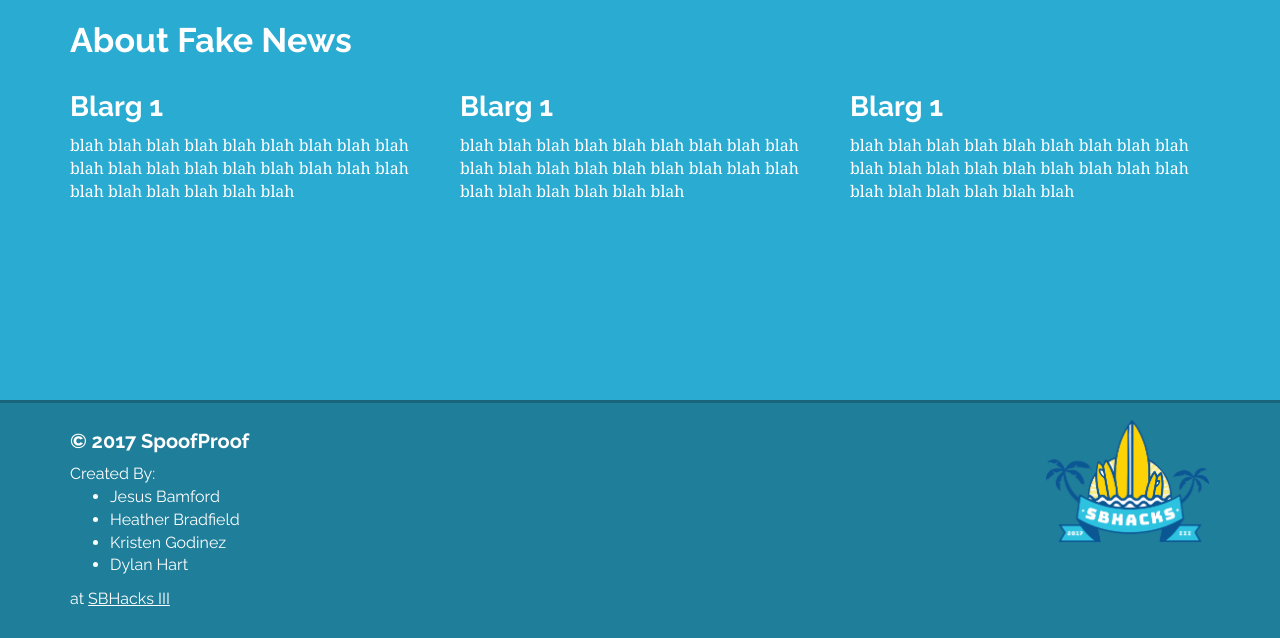
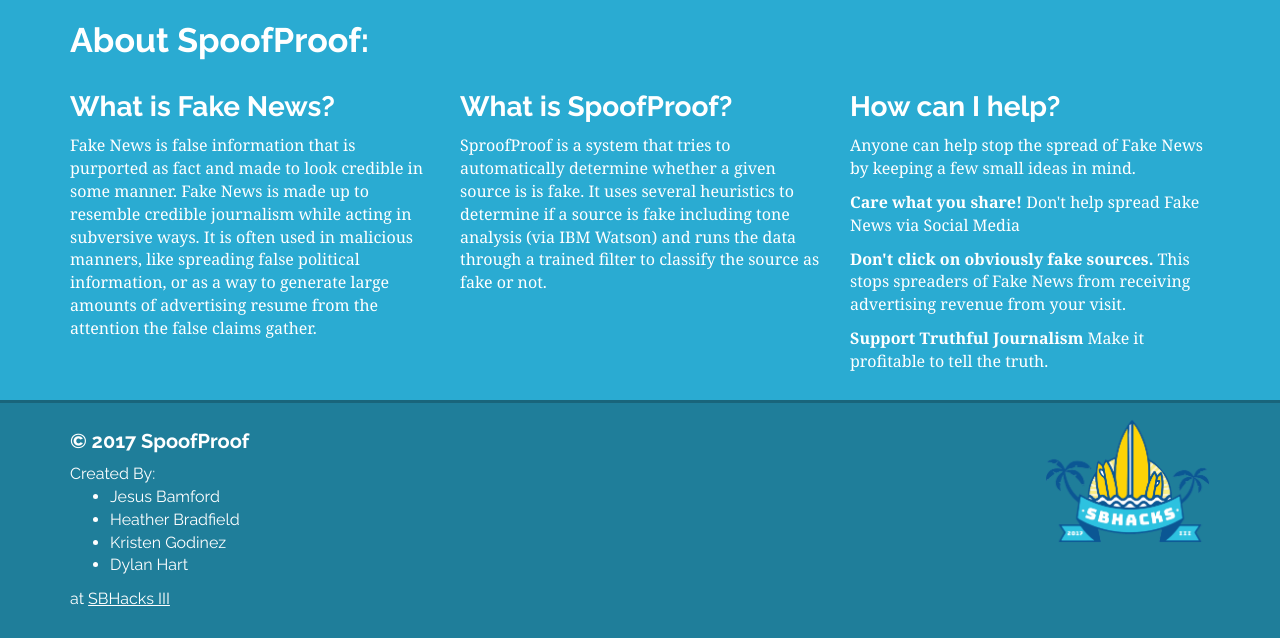
Before and after one commit to dylanhart/sbhacks, a Django app: page / in a window 1280 px wide. Shown: the part 400-1038 px from the top of the page. Run offline with Django 3.2, Linux system fonts and the light colour scheme; some libraries are stand-ins or nearby versions; some web fonts are replaced.

Commit message:
added information to main page

```diff
--- a/fakenews/templates/fakenews/index.html
+++ b/fakenews/templates/fakenews/index.html
@@ -20,19 +20,40 @@
 </div>
 <div class="page-section dark">
     <div class="container">
-        <h2>About Fake News</h2>
+        <h2>About SpoofProof:</h2>
         <div class="row">
             <div class="col-md-4 col-xs-12">
-                <h3>Blarg 1</h3>
-                <p>blah blah blah blah blah blah blah blah blah blah blah blah blah blah blah blah blah blah blah blah blah blah blah blah </p>
+                <h3>What is Fake News?</h3>
+                <p>
+                    Fake News is false information that is purported as fact and made to look credible in some manner.
+                    Fake News is made up to resemble credible journalism while acting in subversive ways.
+                    It is often used in malicious manners, like spreading false political information, or as a way to
+                    generate large amounts of advertising resume from the attention the false claims gather.
+                </p>
             </div>
             <div class="col-md-4 col-xs-12">
-                <h3>Blarg 1</h3>
-                <p>blah blah blah blah blah blah blah blah blah blah blah blah blah blah blah blah blah blah blah blah blah blah blah blah </p>
+                <h3>What is SpoofProof?</h3>
+                <p>
+                    SproofProof is a system that tries to automatically determine whether a given source is is fake.
+                    It uses several heuristics to determine if a source is fake including tone analysis (via IBM Watson) and runs the data
+                    through a trained filter to classify the source as fake or not.
+                </p>
             </div>
             <div class="col-md-4 col-xs-12">
-                <h3>Blarg 1</h3>
-                <p>blah blah blah blah blah blah blah blah blah blah blah blah blah blah blah blah blah blah blah blah blah blah blah blah </p>
+                <h3>How can I help?</h3>
+                <p>Anyone can help stop the spread of Fake News by keeping a few small ideas in mind.</p>
+                <p>
+                    <strong>Care what you share!</strong>
+                    Don't help spread Fake News via Social Media
+                </p>
+                <p>
+                    <strong>Don't click on obviously fake sources.</strong>
+                    This stops spreaders of Fake News from receiving advertising revenue from your visit.
+                </p>
+                <p>
+                    <strong>Support Truthful Journalism</strong>
+                    Make it profitable to tell the truth.
+                </p>
             </div>
         </div>
     </div>
```
